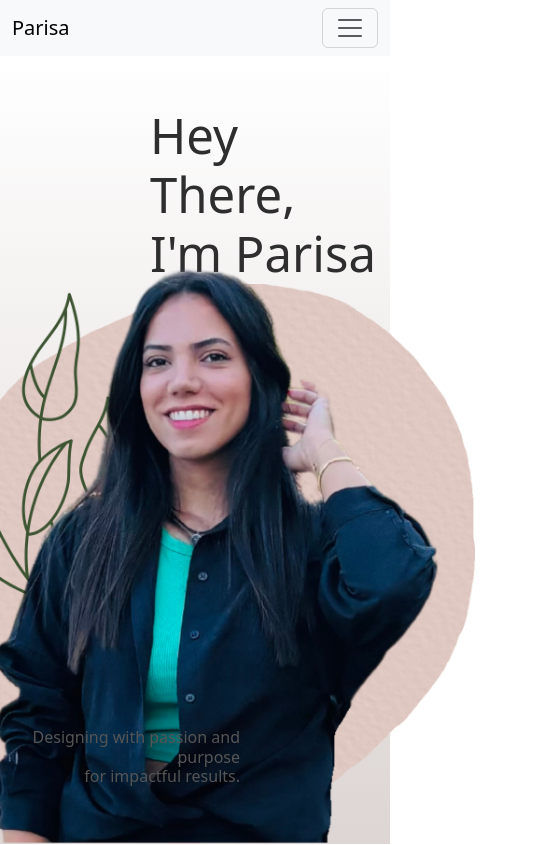
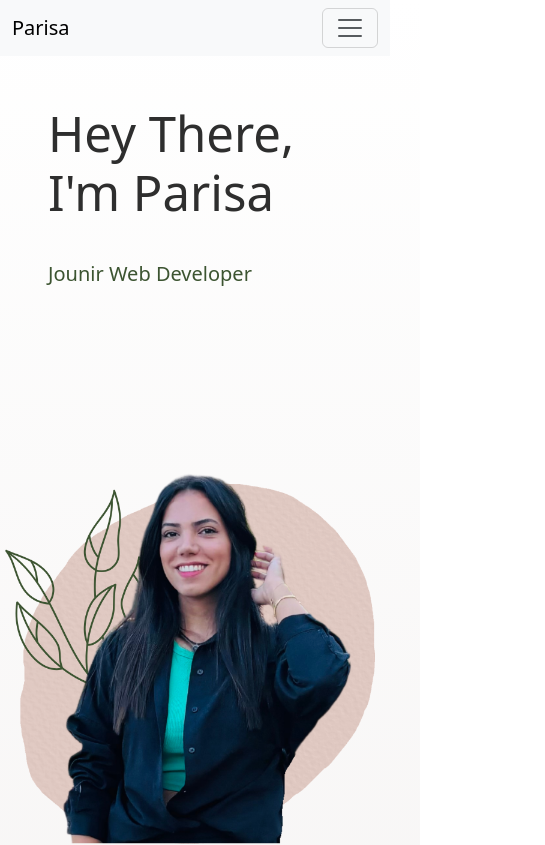
Before and after one commit to Parisa7422/Portfolio-v2, a React (Vite) app: page / in a window 390 px wide. Shown: the top 845 px of the page, 545 px wide, since content can reach past the window. Built offline with nearby package versions, Linux system fonts and the light colour scheme.

Commit message:
Make it banner responsive

```diff
--- a/src/components/Home/Home.css
+++ b/src/components/Home/Home.css
@@ -1,19 +1,19 @@
 /* Main container */
 .homepage {
-    height: calc(100vh - 56px);
+    min-height: calc(100vh - 56px);
+    margin: 0 auto;
     display: flex;
     justify-content: center;
     align-items: center;
-    background-image: linear-gradient(#fff, #dcd5d3);
     position: relative;
-    padding: 20px;
+    padding: 2rem;
 }
 
 /* Title styling at the top left */
 .homepage-header__title {
     position: absolute;
-    top: 50px;
-    left: 150px;
+    top: 3rem;
+    left: 6rem;
     color: #2E2E2E;
     text-align: left;
     margin: 0;
@@ -21,7 +21,7 @@
 
 .header__subtitle{
     color: #3c5431;
-    padding-top: 50px;
+    padding-top: 2rem;
 }
 /* Centered image at the bottom */
 .homepage-img {
@@ -38,15 +38,56 @@
     max-width: 700px;
     height: auto;
     object-fit: contain;
+    transition: max-width 0.3s ease-in-out;
 }
 
 /* Description positioned at the bottom right */
 .homepage-header__description {
     position: absolute;
-    bottom: 50px;
-    right: 150px;
+    bottom: 3rem;
+    right: 6rem;
     font-size: 1.2rem;
     color: #555;
     text-align: right;
     margin: 0;
 }
+
+@media (min-width:2000px){
+    .homepage{
+        max-width: 1200px;
+    }
+}
+@media (max-width: 1300px){
+    .homepage-header__title{
+        font-size: 2rem;
+        top:3rem;
+        left:3rem;
+    }
+    .homepage-banner-img{
+        max-width: 600px;
+    }
+    .homepage-header__description{
+        font-size: 1.1rem;
+        right: 3rem;
+        bottom: 3rem;
+    }
+}
+@media(max-width:1000px){
+
+    .homepage-header__description{
+        display: none;
+    }
+    .homepage-banner-img{
+        max-width: 500px;
+    }
+}
+
+
+@media (max-width: 480px){
+    .homepage-header__title{
+        font-size: 1.5rem;
+    }
+    .homepage-banner-img{
+        max-width: 450px;
+    }
+}
--- a/src/index.css
+++ b/src/index.css
@@ -4,8 +4,10 @@
     padding: 0;
 }
 
+
 body{
     background-color: rgb(255, 255, 255);
+    background: linear-gradient(#fff, #dcd5d3);
     overflow-x: hidden;
 }
 
```
